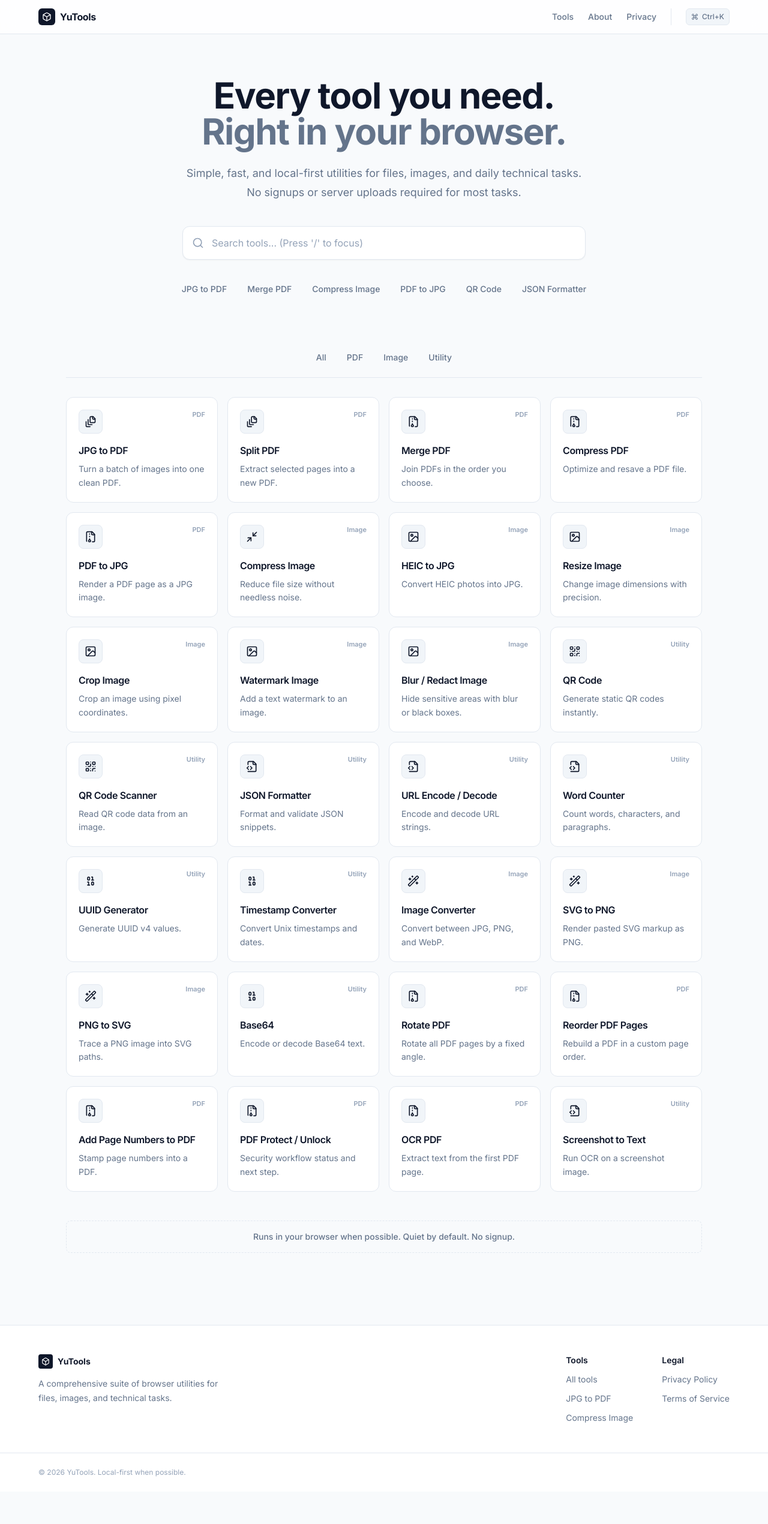
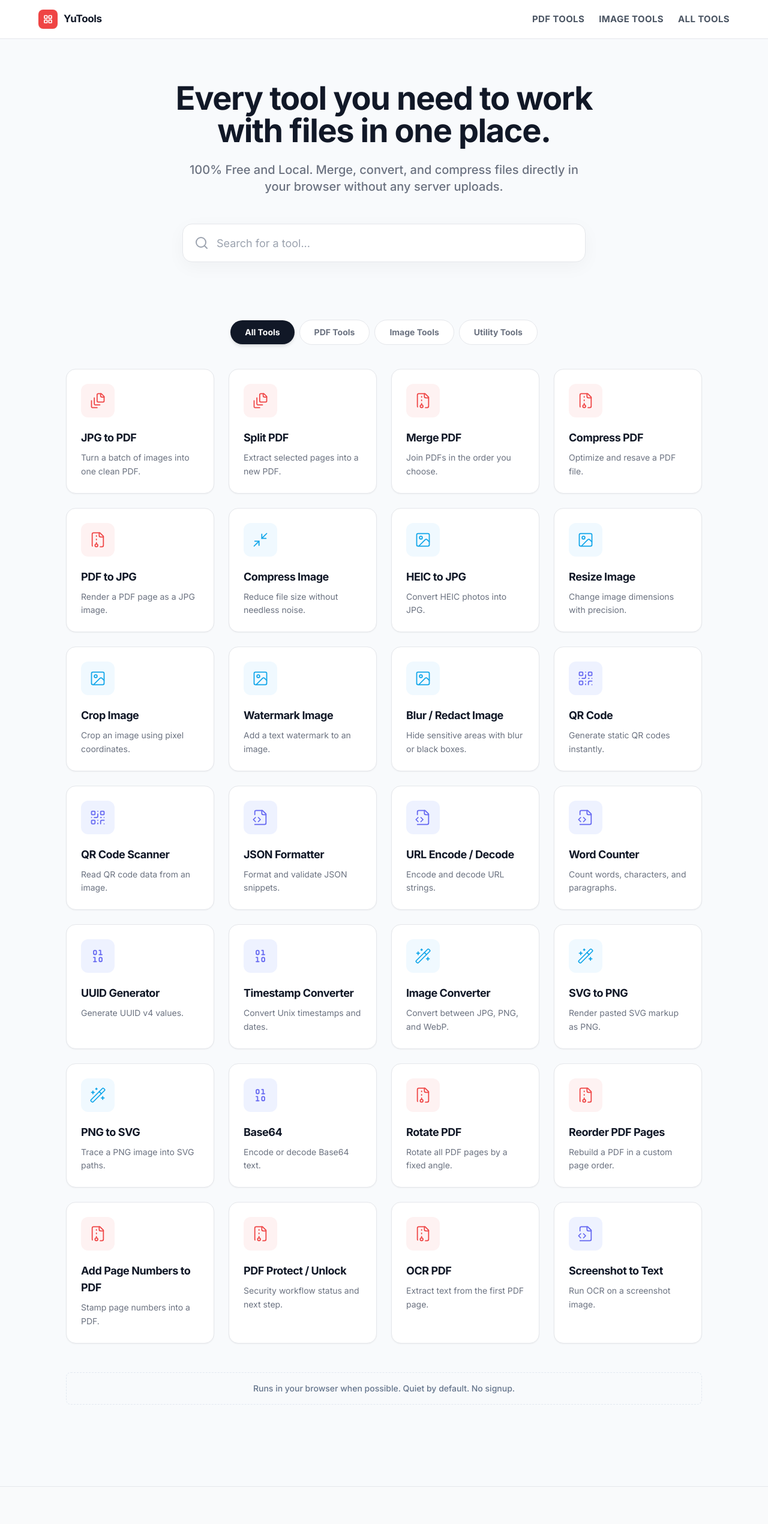
Before and after one commit to zhiliao000-star/YuDown, a React (Vite) app: page / in a window 1280 px wide. Shown: the top 2541 px of the page at 60% size. Before the commit the page ends 2487 px from the top, so only its background shows below. Built offline with nearby package versions, Linux system fonts and the light colour scheme.

Commit message:
style: switch UI to iLovePDF chunky and colorful style

```diff
--- a/src/App.tsx
+++ b/src/App.tsx
@@ -310,26 +310,33 @@ const filterTools = (query: string, category: ToolCategory) => {
   });
 };
 
+const getCategoryStyle = (category: ToolCategory) => {
+  switch (category) {
+    case 'PDF':
+      return 'text-red-500 bg-red-50 group-hover:bg-red-500 group-hover:text-white';
+    case 'Image':
+      return 'text-sky-500 bg-sky-50 group-hover:bg-sky-500 group-hover:text-white';
+    case 'Utility':
+      return 'text-indigo-500 bg-indigo-50 group-hover:bg-indigo-500 group-hover:text-white';
+    default:
+      return 'text-gray-500 bg-gray-50 group-hover:bg-gray-500 group-hover:text-white';
+  }
+};
+
 const ToolCard = ({ tool, index }: { tool: ToolItem; index: number }) => {
   const content = (
     <>
-      <div className="flex items-start justify-between gap-3">
-        <span className="tool-icon">
-          <tool.icon className="h-5 w-5" />
-        </span>
-        <span className="text-[11px] font-semibold text-[var(--muted-dim)]">{tool.category}</span>
+      <div className={cn("flex h-14 w-14 items-center justify-center rounded-xl mb-5 transition-colors duration-300", getCategoryStyle(tool.category))}>
+        <tool.icon className="h-7 w-7" strokeWidth={1.5} />
       </div>
-      <h3 className="mt-4 text-base font-semibold text-[var(--fg)]">{tool.name}</h3>
-      <p className="mt-2 text-sm leading-relaxed text-[var(--muted)]">{tool.description}</p>
+      <h3 className="text-lg font-bold text-gray-900 group-hover:text-[var(--accent-strong)] transition-colors">{tool.name}</h3>
+      <p className="mt-2 text-sm leading-relaxed text-gray-500">{tool.description}</p>
     </>
   );
 
   return (
-    <Link to={tool.path} className="tool-card group animate-in fade-in slide-in-from-bottom-4" style={{ animationDelay: `${index * 50}ms`, animationFillMode: 'both' }}>
+    <Link to={tool.path} className="group relative flex flex-col rounded-2xl border border-gray-200 bg-white p-6 shadow-sm hover:shadow-lg hover:border-transparent transition-all duration-300 animate-in fade-in slide-in-from-bottom-4" style={{ animationDelay: `${index * 30}ms`, animationFillMode: 'both' }}>
       {content}
-      <div className="absolute right-4 bottom-4 opacity-0 transition-opacity duration-200 group-hover:opacity-100">
-         <ArrowUpRight className="h-4 w-4 text-[var(--accent-strong)]" />
-      </div>
     </Link>
   );
 };
@@ -358,65 +365,56 @@ const Launcher = ({ compact = false }: { compact?: boolean }) => {
     <section className={cn('mx-auto w-full max-w-[1200px]', compact ? 'mt-4' : 'mt-12')}>
       <div className={cn('relative max-w-4xl mx-auto', !compact && 'text-center')}>
         {!compact && (
-          <div className="mb-10">
-            <h1 className="text-4xl font-extrabold tracking-tight text-[var(--fg)] sm:text-5xl lg:text-6xl">
-              Every tool you need.<br/>
-              <span className="text-[var(--muted)]">Right in your browser.</span>
+          <div className="mb-12">
+            <h1 className="text-4xl font-black tracking-tight text-gray-900 sm:text-5xl lg:text-[54px] leading-tight">
+              Every tool you need to work <br className="hidden sm:block"/> with files in one place.
             </h1>
-            <p className="mt-6 text-lg leading-8 text-[var(--muted)] max-w-2xl mx-auto">
-              Simple, fast, and local-first utilities for files, images, and daily technical tasks. No signups or server uploads required for most tasks.
+            <p className="mt-6 text-xl text-gray-500 max-w-2xl mx-auto font-medium">
+              100% Free and Local. Merge, convert, and compress files directly in your browser without any server uploads.
             </p>
           </div>
         )}
 
         <div className={cn('relative max-w-2xl mx-auto', compact ? 'mt-0' : 'mt-8')}>
-          <Search className="pointer-events-none absolute left-4 top-1/2 h-5 w-5 -translate-y-1/2 text-[var(--muted-dim)]" />
+          <Search className="pointer-events-none absolute left-5 top-1/2 h-6 w-6 -translate-y-1/2 text-gray-400" />
           <input
             ref={inputRef}
             value={query}
             onChange={(event) => setQuery(event.target.value)}
-            placeholder="Search tools... (Press '/' to focus)"
-            className="search-bar shadow-sm"
+            placeholder="Search for a tool..."
+            className="h-16 w-full rounded-2xl border border-gray-200 bg-white pl-14 pr-6 text-lg text-gray-900 shadow-[0_8px_30px_rgb(0,0,0,0.04)] outline-none transition-all placeholder:text-gray-400 focus:border-blue-500 focus:ring-4 focus:ring-blue-500/10"
           />
         </div>
-
-        {!compact && (
-          <div className="mt-8 flex flex-wrap justify-center gap-2">
-            {QUICK_LAUNCH.map((label) => {
-              const tool = TOOL_ITEMS.find((item) => item.name === label);
-              if (!tool) return null;
-
-              return (
-                <Link key={label} to={tool.path} className="quick-chip">
-                  {label}
-                </Link>
-              );
-            })}
-          </div>
-        )}
       </div>
 
-      <div className="mt-16 sm:mt-20">
-         <div className="mb-8 flex flex-wrap items-center justify-center gap-2 border-b border-[var(--border-soft)] pb-4">
+      <div className="mt-16 sm:mt-24">
+         <div className="mb-10 flex flex-wrap items-center justify-center gap-2">
           {(['All', 'PDF', 'Image', 'Utility'] as ToolCategory[]).map((tab) => (
             <button
               key={tab}
               onClick={() => setCategory(tab)}
-              className={cn('filter-chip', category === tab ? 'text-[var(--fg)] border-b-2 border-[var(--accent-strong)] rounded-none bg-transparent' : 'text-[var(--muted)] hover:text-[var(--fg)] hover:bg-transparent')}
+              className={cn(
+                'rounded-full px-6 py-2.5 text-sm font-bold transition-all',
+                category === tab
+                  ? 'bg-gray-900 text-white shadow-md'
+                  : 'bg-white text-gray-500 hover:bg-gray-100 hover:text-gray-900 border border-gray-200'
+              )}
             >
-              {tab}
+              {tab} Tools
             </button>
           ))}
         </div>
 
-        <div className="grid grid-cols-1 gap-4 sm:grid-cols-2 lg:grid-cols-3 xl:grid-cols-4">
+        <div className="grid grid-cols-1 gap-6 sm:grid-cols-2 lg:grid-cols-3 xl:grid-cols-4">
           {tools.map((tool, index) => (
             <ToolCard key={tool.path} tool={tool} index={index} />
           ))}
         </div>
 
         {tools.length === 0 && (
-          <div className="empty-state mt-8">No tools matched your search.</div>
+          <div className="rounded-2xl border border-gray-200 bg-white py-16 text-center text-lg font-medium text-gray-500">
+            No tools matched your search for "{query}".
+          </div>
         )}
       </div>
     </section>
--- a/src/layouts/Layout.tsx
+++ b/src/layouts/Layout.tsx
@@ -1,35 +1,35 @@
 import React from 'react';
 import { Link, NavLink } from 'react-router-dom';
-import { Command, Box } from 'lucide-react';
+import { Command, LayoutGrid } from 'lucide-react';
 import { cn } from '../lib/utils';
 
 export const Header: React.FC = () => {
   return (
-    <header className="sticky top-0 z-50 border-b border-[var(--border-soft)] bg-white/80 backdrop-blur-md">
-      <div className="mx-auto flex h-14 w-full max-w-[1200px] items-center justify-between px-4 sm:px-6">
-        <Link to="/" className="inline-flex items-center gap-2 text-[var(--fg)] transition hover:opacity-80">
-          <span className="inline-flex h-7 w-7 items-center justify-center rounded-md bg-[var(--fg)]">
-            <Box className="h-4 w-4 text-white" />
+    <header className="sticky top-0 z-50 border-b border-gray-200 bg-white">
+      <div className="mx-auto flex h-16 w-full max-w-[1200px] items-center justify-between px-4 sm:px-6">
+        <Link to="/" className="inline-flex items-center gap-2.5 text-gray-900 transition hover:opacity-80">
+          <span className="inline-flex h-8 w-8 items-center justify-center rounded-lg bg-red-500 text-white shadow-sm">
+            <LayoutGrid className="h-4 w-4" strokeWidth={2.5} />
           </span>
-          <span className="text-base font-bold tracking-tight">YuTools</span>
+          <span className="text-[17px] font-black tracking-tight">YuTools</span>
         </Link>
 
-        <div className="flex items-center gap-6">
+        <div className="flex items-center gap-8">
           <nav className="hidden sm:flex items-center gap-6">
             {[
-              ['Tools', '/tools'],
-              ['About', '/about'],
-              ['Privacy', '/privacy'],
+              ['pdf tools', '/tools'],
+              ['image tools', '/tools?category=Image'],
+              ['all tools', '/tools'],
             ].map(([label, href]) => (
               <NavLink
-                key={href}
+                key={label}
                 to={href}
                 className={({ isActive }) =>
                   cn(
-                    'text-sm font-medium transition-colors',
+                    'text-[15px] font-bold uppercase tracking-wide transition-colors',
                     isActive
-                      ? 'text-[var(--accent-strong)]'
-                      : 'text-[var(--muted)] hover:text-[var(--fg)]'
+                      ? 'text-red-500'
+                      : 'text-gray-600 hover:text-gray-900'
                   )
                 }
               >
@@ -37,12 +37,6 @@ export const Header: React.FC = () => {
               </NavLink>
             ))}
           </nav>
-          <div className="flex items-center gap-2 border-l border-[var(--border-soft)] pl-6">
-            <span className="hidden items-center gap-1.5 rounded-md border border-[var(--border-soft)] bg-[var(--surface-soft)] px-2 py-1 text-[12px] font-medium text-[var(--muted)] sm:inline-flex">
-              <Command className="h-3 w-3" />
-              Ctrl+K
-            </span>
-          </div>
         </div>
       </div>
     </header>
@@ -51,35 +45,35 @@ export const Header: React.FC = () => {
 
 export const Footer: React.FC = () => {
   return (
-    <footer className="mt-20 border-t border-[var(--border-soft)] bg-white">
-      <div className="mx-auto flex w-full max-w-[1200px] flex-col gap-8 px-4 py-12 sm:px-6 md:flex-row md:items-start md:justify-between">
-        <div className="max-w-xs">
-          <Link to="/" className="inline-flex items-center gap-2 text-[var(--fg)]">
-            <span className="inline-flex h-6 w-6 items-center justify-center rounded bg-[var(--fg)]">
-              <Box className="h-3.5 w-3.5 text-white" />
+    <footer className="mt-24 border-t border-gray-200 bg-gray-50">
+      <div className="mx-auto flex w-full max-w-[1200px] flex-col gap-8 px-4 py-16 sm:px-6 md:flex-row md:items-start md:justify-between">
+        <div className="max-w-sm">
+          <Link to="/" className="inline-flex items-center gap-2.5 text-gray-900">
+            <span className="inline-flex h-8 w-8 items-center justify-center rounded-lg bg-red-500 text-white">
+              <LayoutGrid className="h-4 w-4" strokeWidth={2.5} />
             </span>
-            <span className="text-sm font-bold">YuTools</span>
+            <span className="text-[17px] font-black tracking-tight">YuTools</span>
           </Link>
-          <p className="mt-3 text-sm leading-6 text-[var(--muted)]">
-            A comprehensive suite of browser utilities for files, images, and technical tasks.
+          <p className="mt-4 text-[15px] leading-relaxed text-gray-500 font-medium">
+            Every tool you need to work with PDFs, Images, and more in one place. 100% Free.
           </p>
         </div>
-        <div className="flex flex-wrap gap-12 text-sm text-[var(--muted)]">
-          <div className="flex flex-col gap-3">
-            <span className="font-semibold text-[var(--fg)]">Tools</span>
-            <Link to="/tools" className="hover:text-[var(--accent-strong)] transition-colors">All tools</Link>
-            <Link to="/tools/jpg-to-pdf" className="hover:text-[var(--accent-strong)] transition-colors">JPG to PDF</Link>
-            <Link to="/tools/compress-image" className="hover:text-[var(--accent-strong)] transition-colors">Compress Image</Link>
+        <div className="flex flex-wrap gap-16 text-[15px] text-gray-500">
+          <div className="flex flex-col gap-4">
+            <span className="font-bold text-gray-900 uppercase tracking-widest text-xs">Solutions</span>
+            <Link to="/tools" className="hover:text-red-500 font-medium transition-colors">All tools</Link>
+            <Link to="/tools/jpg-to-pdf" className="hover:text-red-500 font-medium transition-colors">JPG to PDF</Link>
+            <Link to="/tools/compress-image" className="hover:text-red-500 font-medium transition-colors">Compress Image</Link>
           </div>
-          <div className="flex flex-col gap-3">
-            <span className="font-semibold text-[var(--fg)]">Legal</span>
-            <Link to="/privacy" className="hover:text-[var(--accent-strong)] transition-colors">Privacy Policy</Link>
-            <Link to="/terms" className="hover:text-[var(--accent-strong)] transition-colors">Terms of Service</Link>
+          <div className="flex flex-col gap-4">
+            <span className="font-bold text-gray-900 uppercase tracking-widest text-xs">Company</span>
+            <Link to="/about" className="hover:text-red-500 font-medium transition-colors">About Us</Link>
+            <Link to="/privacy" className="hover:text-red-500 font-medium transition-colors">Privacy Policy</Link>
           </div>
         </div>
       </div>
-      <div className="border-t border-[var(--border-soft)] py-6">
-        <div className="mx-auto w-full max-w-[1200px] px-4 text-xs text-[var(--muted-dim)] sm:px-6">
+      <div className="border-t border-gray-200/60 py-6">
+        <div className="mx-auto w-full max-w-[1200px] px-4 text-[13px] font-medium text-gray-400 sm:px-6">
           © {new Date().getFullYear()} YuTools. Local-first when possible.
         </div>
       </div>
```
